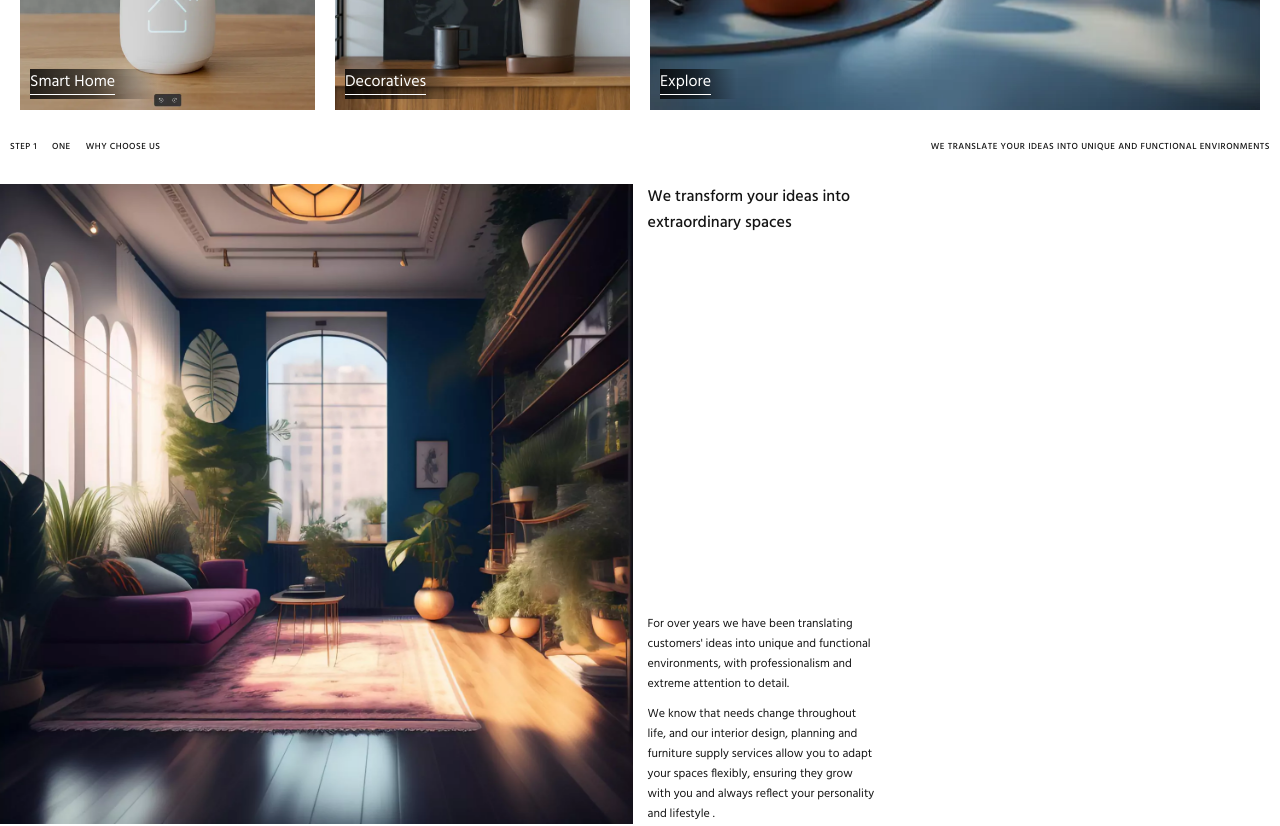
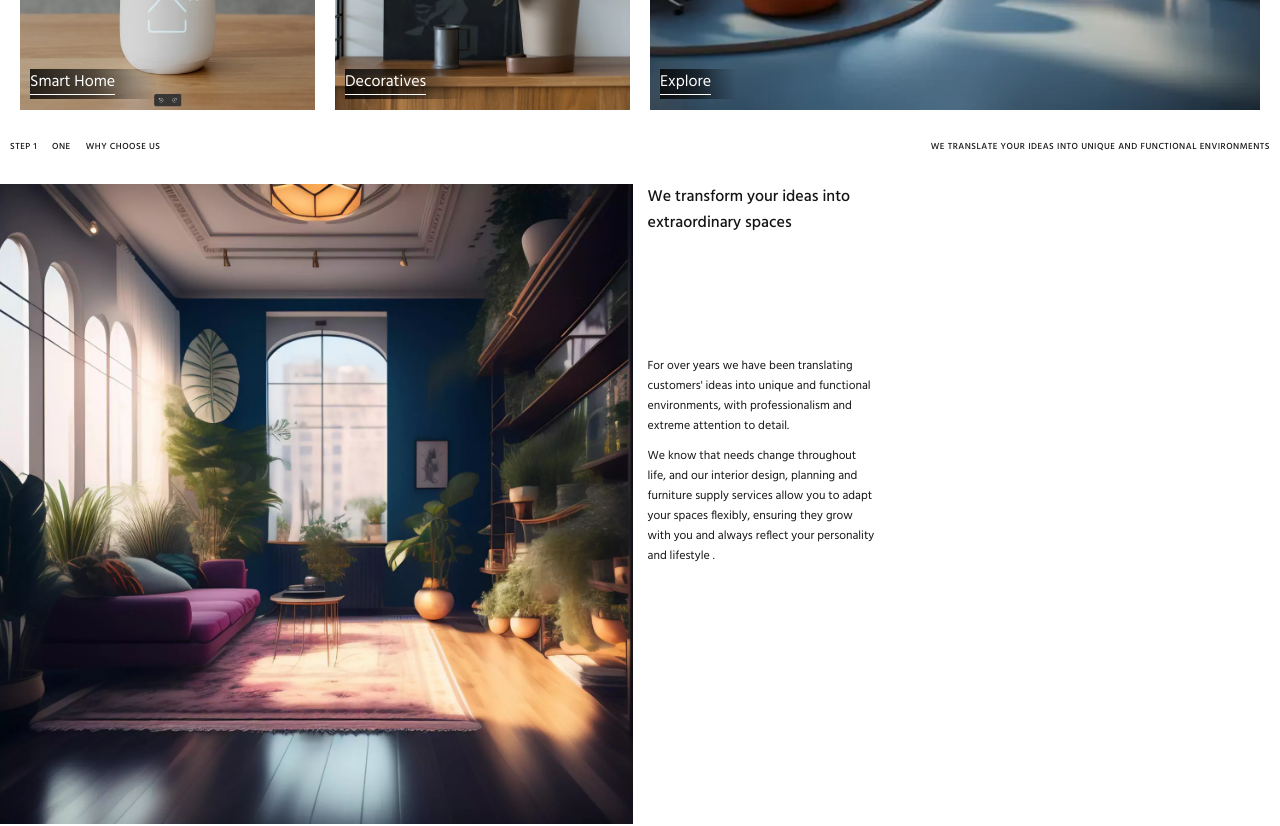
Before and after one commit to sijumoncy/home-decor, a Next.js app in the folder client/: page / in a window 1280 px wide. Shown: the part 1400-2226 px from the top of the page. Built offline with nearby package versions, Linux system fonts and the light colour scheme.

Commit message:
added effect in whyus section

```diff
--- a/client/components/whyUs/WhyUs.tsx
+++ b/client/components/whyUs/WhyUs.tsx
@@ -5,8 +5,8 @@ import { whyUsContents } from "@/constants/whyus";
 function WhyUs() {
   return (
     <section className="whyus__container">
-      {whyUsContents.map((content) => (
-        <div key={content.id} className="card">
+      {whyUsContents.map((content, index) => (
+        <div key={content.id} className="card" style={{top: `calc(var(--navbar-offset) * ${(index +1 )})`}}>
           <WhyUsCard
             {...content}
             imageUrl={`/Assets/whyus${content.id}.webp`}
--- a/client/styles/partials/components/WhyUs/_whyuscard.scss
+++ b/client/styles/partials/components/WhyUs/_whyuscard.scss
@@ -35,6 +35,16 @@
         letter-spacing: 0.5px;
       }
     }
+
+    @include laptopL {
+      .left {
+        font-size: 11px;
+      }
+
+      .right {
+        font-size: 11px;
+      }
+    }
   }
 
   .content {
@@ -59,6 +69,10 @@
       @include tabletS {
         height: 50vw;
       }
+    }
+
+    @include laptopL {
+        gap: 20px;
     }
 
     .content-text {
@@ -87,7 +101,23 @@
         max-width: 230px;
         display: flex;
         flex-direction: column;
-        justify-content: space-between;
+
+        .para {
+            padding-top: calc(50vh - 300px);
+        }
+      }
+
+      @include laptopL {
+        max-width: 280px;
+        .title {
+          p {
+            font-size: 24px;
+          }
+        }
+
+        .para {
+            font-size: 15px;
+        }
       }
     }
   }
--- a/client/styles/partials/pages/_whyus.scss
+++ b/client/styles/partials/pages/_whyus.scss
@@ -4,5 +4,6 @@
   .card {
     width: 100%;
     height: 100%;
+    position: sticky;
   }
 }
```
